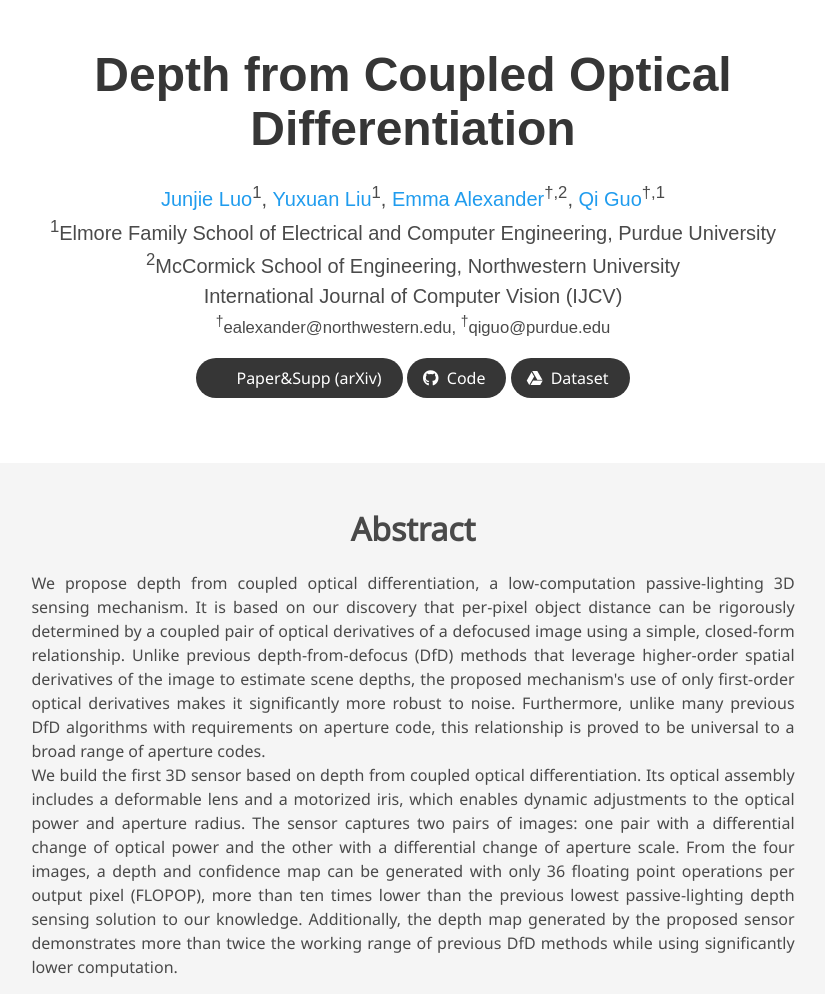
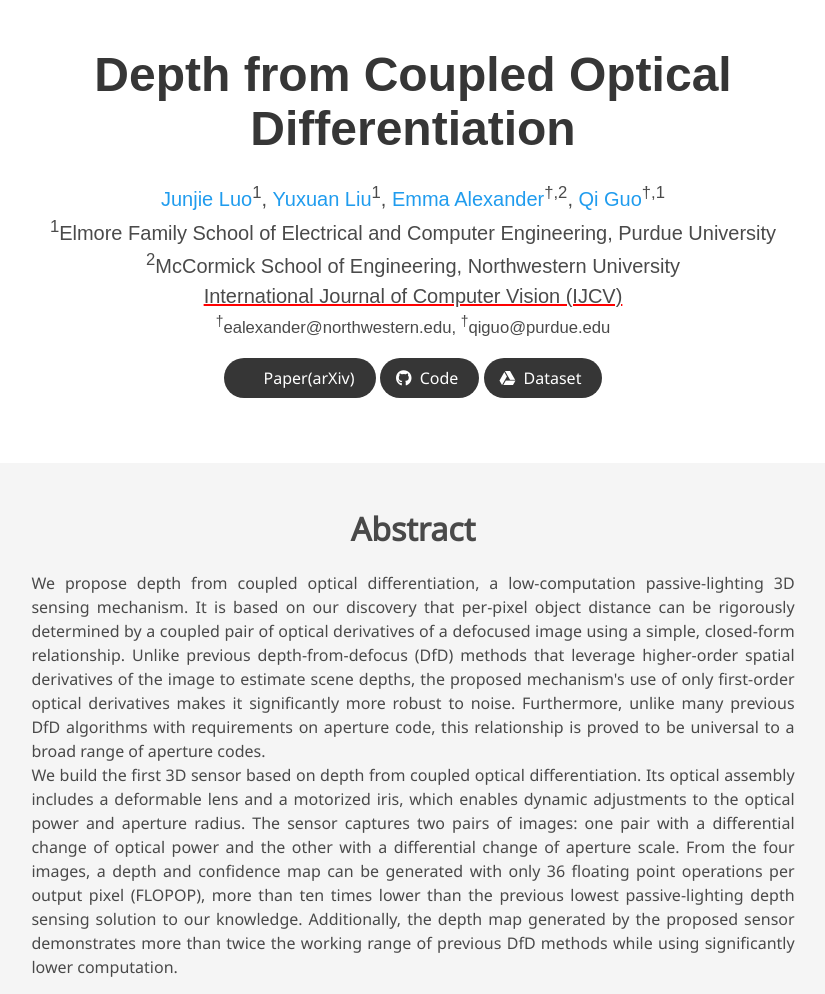
Before and after one commit to guo-research-group/COD_website, a plain HTML site: page index.html in a window 1280 px wide. Shown: the top 994 px of the page, without its empty margins (227-1052 px from the left). Drawn offline with nearby package versions, Linux system fonts and the light colour scheme; some icons are missing; a web font is replaced by a local one.

Commit message:
[Junjie] Correction;

```diff
--- a/index.html
+++ b/index.html
@@ -25,7 +25,7 @@
   <meta name="viewport" content="width=device-width, initial-scale=1">
 
 
-  <title>COD</title>
+  <title>Depth from Coupled Optical Differentiation</title>
   <link rel="icon" type="image/x-icon" href="static/images/favicon.ico">
   <link href="https://fonts.googleapis.com/css?family=Google+Sans|Noto+Sans|Castoro" rel="stylesheet">
 
@@ -74,7 +74,7 @@
                 <sup>1</sup>Elmore Family School of Electrical and Computer Engineering,
                 Purdue University<br>
                 <sup>2</sup>McCormick School of Engineering, Northwestern University<br>
-                International Journal of Computer Vision (IJCV)
+                <span style="text-decoration: underline; text-decoration-color: red;">International Journal of Computer Vision (IJCV)</span>
               </span>
               <span class="eql-cntrb">
                 <sup>&#8224;</sup>ealexander@northwestern.edu, <sup>&#8224;</sup>qiguo@purdue.edu<br>
@@ -89,7 +89,7 @@
                     <span class="icon">
                       <i class="ai ai-arxiv"></i>
                     </span>
-                    <span>Paper&Supp (arXiv)</span>
+                    <span>Paper(arXiv)</span>
                   </a>
                 </span>
 
```
